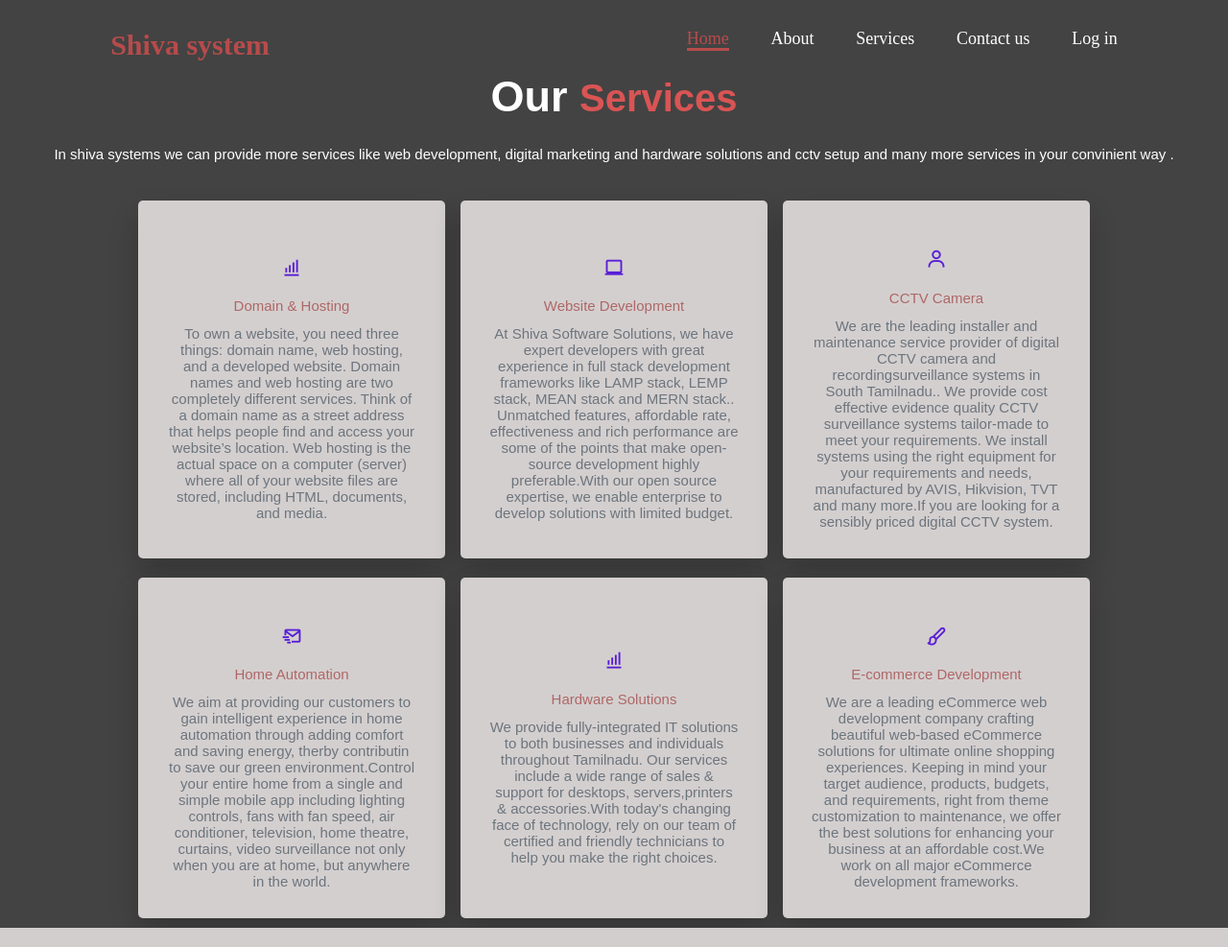
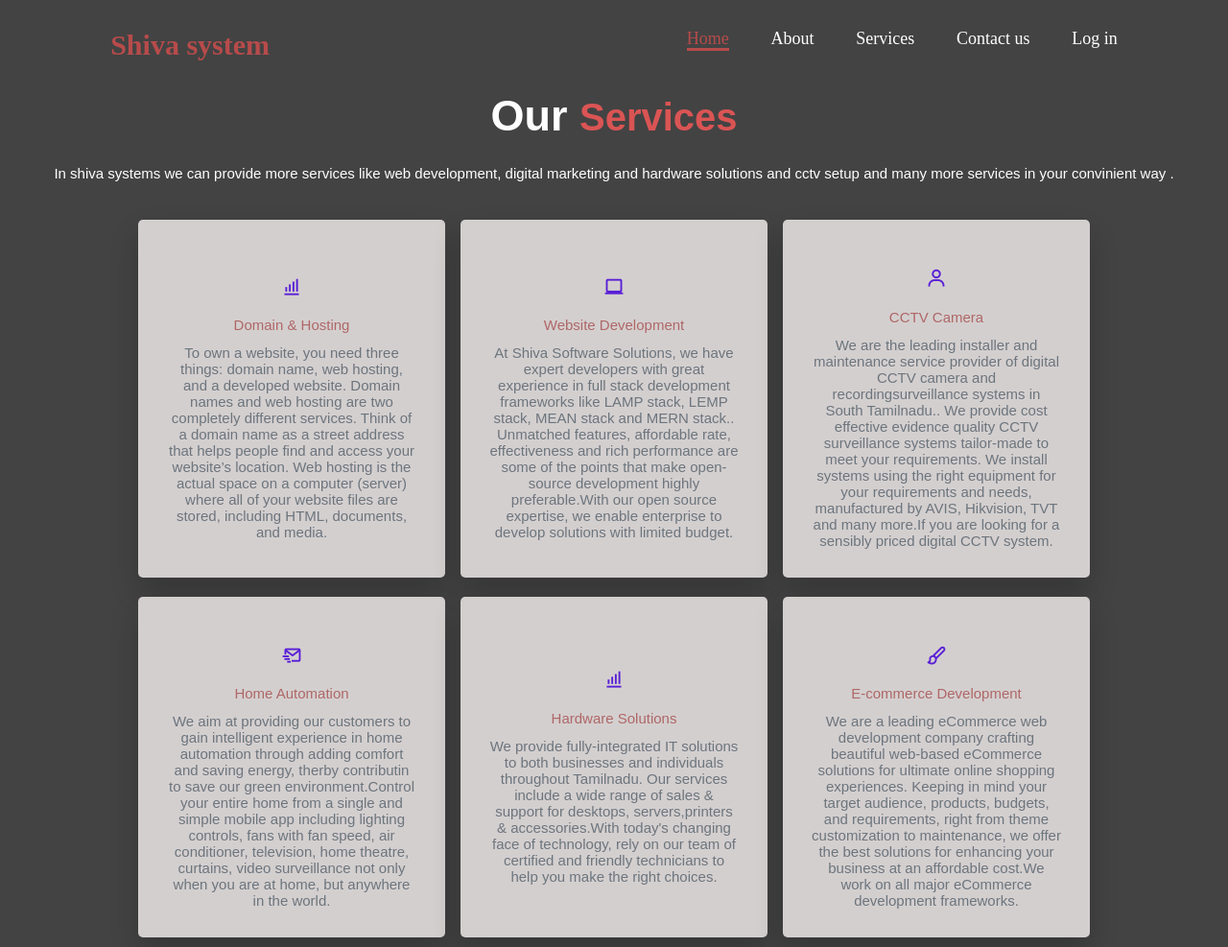
Before and after one commit to hareesh-merndev/shivays, a PHP site: page /servind.html in a window 1280 px wide. Shown: the whole page at 96% size. Run offline with PHP 8.4, Linux system fonts and the light colour scheme.

Commit message:
servstyle.css

```diff
--- a/servstyle.css
+++ b/servstyle.css
@@ -17,7 +17,7 @@
     flex-direction: column;
     background: #434343;
     color: #fff;
-    padding-top: 50px;
+    padding-top: 7rem;
 }
 .serve{
     color: rgb(218, 84, 84);
```
